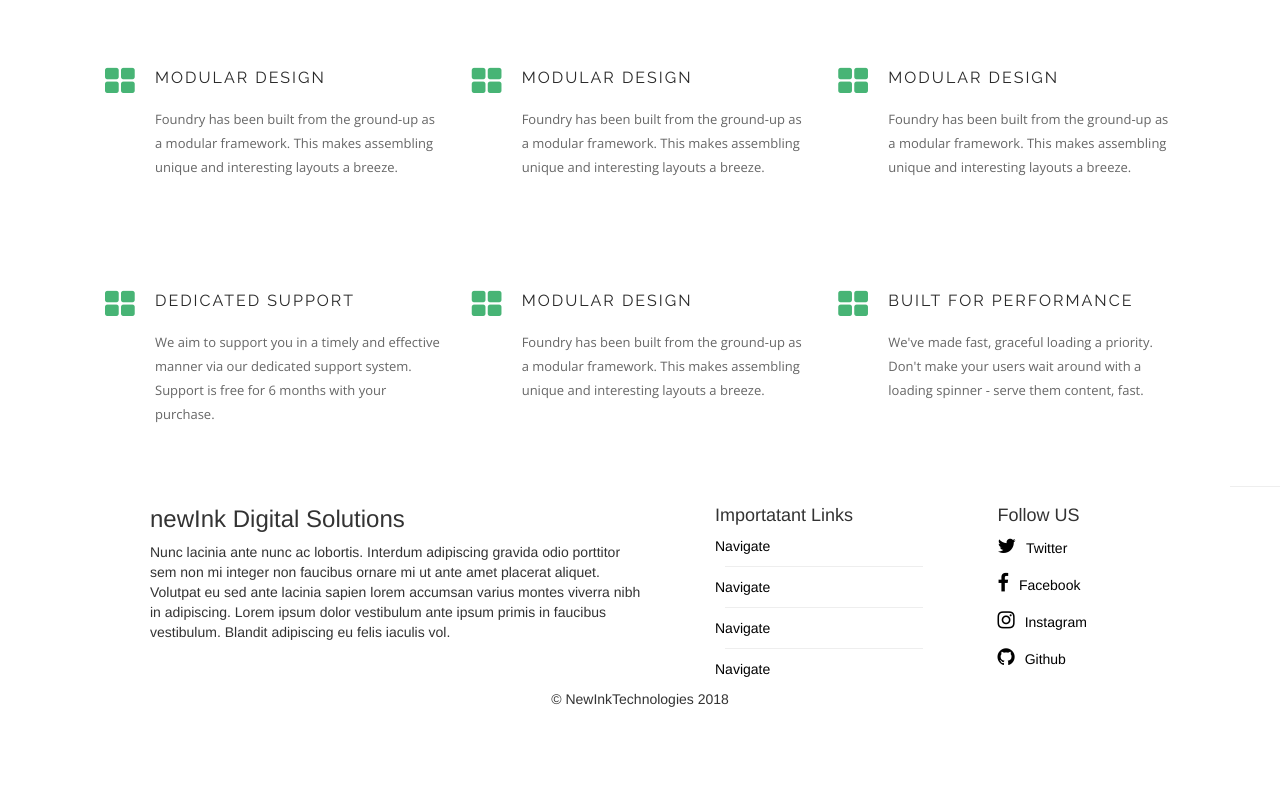
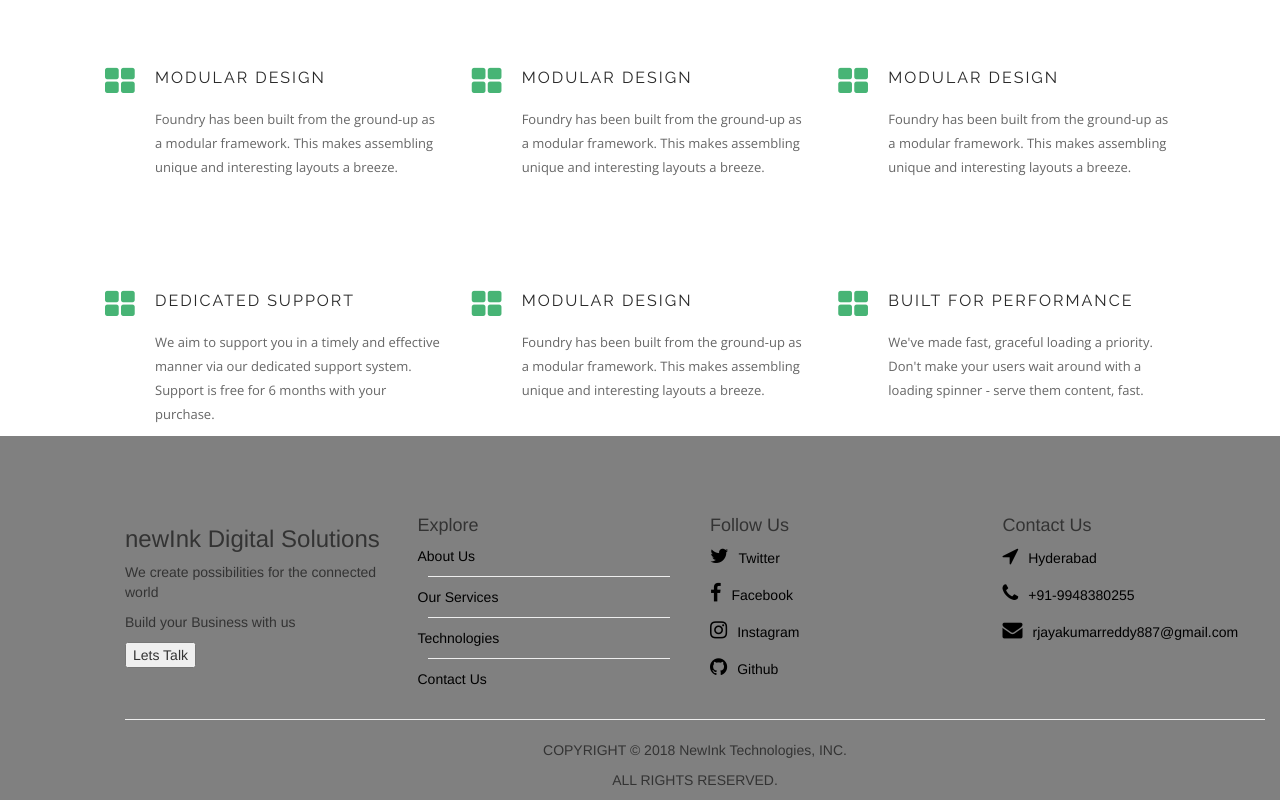
Before and after one commit to ANURAGVASI/newInk-Official-Website, a React (Create React App) app: page / in a window 1280 px wide. Shown: the part 1644-2444 px from the top of the page. Before the commit the page ends 2363 px from the top, so only its background shows below. Built offline with nearby package versions, Linux system fonts and the light colour scheme.

Commit message:
footer changes

```diff
--- a/src/App.js
+++ b/src/App.js
@@ -3,9 +3,9 @@ import React, { Component } from 'react';
 import HeaderMenu from "./components/HeaderMenu/newlinkHeaderMenu";
 import HeroImage from "./components/heroImage/index";
 import Ourservices from "./components/ourServices/index";
+import WhyChooseUs from "./components/whyChooseUs/index";
 import Footer from "./components/Footer/Footer";
 import AboutUs from "./components/Aboutus/index";
-import WhyChooseUs from  "./components/whyChooseUs/index";
 
 class App extends Component {
   render() {
--- a/src/components/Footer/Footer.js
+++ b/src/components/Footer/Footer.js
@@ -5,24 +5,26 @@ import "./footer.css";
 class Footer extends Component {
     render() {
         return (
-            <footer className="footer">
-             <div className="footer-inner">
-               <div className="footer-content">
-                 <div className="col-md-6 col-xs-12 footer-item">
+            <div className="footer">
+                <div className="footer-content container">
+                 <div className="row">
+                   <div className="col-md-3 col-xs-12 col-sm-6">
                         <h3 className="footer-item-heading">newInk Digital Solutions</h3>
-                     <p>Nunc lacinia ante nunc ac lobortis. Interdum adipiscing gravida odio porttitor sem non mi integer non faucibus ornare mi ut ante amet placerat aliquet. Volutpat eu sed ante lacinia sapien lorem accumsan varius montes viverra nibh in adipiscing. Lorem ipsum dolor vestibulum ante ipsum primis in faucibus vestibulum. Blandit adipiscing eu felis iaculis vol.</p>
+                        <p>We create possibilities for the connected world</p>
+                        <p>Build your Business with us</p>
+                        <button>Lets Talk</button>
                     </div>
-                 <div className="col-md-3 footer-item">
-                    <h4 className="footer-item-heading">Importatant Links</h4>
+                    <div className="col-md-3 col-xs-12 col-sm-6 footer-item footer-item-explore">
+                        <h4 className="footer-item-heading">Explore</h4>
                         <ul className="footer-ul">
-                       <li><a href="#">Navigate</a></li><hr/>
-                       <li><a href="#">Navigate</a></li><hr/>
-                       <li><a href="#">Navigate</a></li><hr/>
-                       <li><a href="#">Navigate</a></li>
+                          <li><a href="#">About Us</a></li><hr/>
+                          <li><a href="#">Our Services</a></li><hr/>
+                          <li><a href="#">Technologies</a></li><hr/>
+                          <li><a href="#">Contact Us</a></li>
                         </ul>
                     </div>
-                 <div className="col-md-3 footer-item footer-social">
-				    <h4 className="footer-item-heading">Follow US</h4>
+                    <div className="col-md-3 col-xs-12 col-sm-6 footer-item footer-social">
+				      <h4 className="footer-item-heading">Follow Us</h4>
 					  <ul class="footer-ul">
 						<li><a href="#"><i class="icon fa fa-twitter">&nbsp;&nbsp;</i>Twitter</a></li>
 						<li><a href="#"><i class="icon fa fa-facebook">&nbsp;&nbsp;</i>Facebook</a></li>
@@ -30,15 +32,26 @@ class Footer extends Component {
 						<li><a href="#"><i class="icon fa fa-github">&nbsp;&nbsp;</i>Github</a></li>
 					  </ul>
 			        </div>
+                    <div className="col-md-3 col-xs-12 col-sm-6 footer-item footer-social">
+				      <h4 className="footer-item-heading">Contact Us</h4>
+					  <ul class="footer-ul">
+						<li><i class="icon fa fa-location-arrow">&nbsp;&nbsp;</i>Hyderabad</li>
+						<li><i class="icon fa fa-phone">&nbsp;&nbsp;</i>+91-9948380255</li>
+						<li><i class="icon fa fa-envelope">&nbsp;&nbsp;</i>rjayakumarreddy887@gmail.com</li>
+					  </ul>
+			        </div>
                  </div>
                  <hr/>
+                 <div className="row">
                     <div className="footer-copyright">
                         <div className="col-xs-12">
-                      <p>© NewInkTechnologies 2018 </p>
+                        <p>COPYRIGHT © 2018 NewInk Technologies, INC.</p>
+                        <p>ALL RIGHTS RESERVED.</p>
                         </div>
                     </div>
                  </div>
-            </footer>
+                </div>
+            </div>
         );
     }
 }
--- a/src/components/Footer/footer.css
+++ b/src/components/Footer/footer.css
@@ -2,24 +2,23 @@
   --footer-text-color:black;
   --footer-background-color:grey;
 }
-.footer-inner{
-  margin-top:50px;
+
+.footer{
+  background-color: var(--footer-background-color);
+  padding-top: 70px;
 }
 .footer-content{
-  text-align: center;
-  margin-left: 100px;
-  margin-right: 50px;
+  margin-left: 110px;
 }
 .footer-item{
   text-align: left;
-  padding-left: 50px;
-}
-.footer-item-heading{
-margin-top: 20px;
 }
 .footer-ul{
   list-style: none;
   padding-left: 0px;
+}
+.footer-ul li{
+  color: var(--footer-text-color)
 }
 .footer-ul li a:link{
   color: var(--footer-text-color);
@@ -28,9 +27,6 @@ margin-top: 20px;
 .footer-ul li a:visited{
   color: var(--footer-text-color);
   text-decoration: none;
-}
-.footer-ul hr{
-  margin: 10px;
 }
 .footer-social li{
   margin-bottom: 15px;
@@ -50,14 +46,22 @@ margin-top: 20px;
 .footer-copyright{
   text-align: center;
 }
-
+.footer-ul hr{
+  margin: 10px;
+}
 @media screen and (max-width: 992px){
   .footer-content{
-    margin-left:0px;
+    margin-left:70px;
     margin-right: 0px;
   }
   .footer-item{
     padding-left: 20px;
+  }
+  .footer-item-heading{
+    margin-top: 25px;
+  }
+  .footer{
+    padding-top:0px;
   }
 }
 @media screen and (max-width: 600px){
@@ -68,4 +72,10 @@ margin-top: 20px;
   .footer-item{
     padding-left: 20px;
   }
+  .footer-item-heading{
+    margin-top: 25px;
+  }
+  .footer{
+    padding-top:0px;
+  }
 }
```
Lines whose indentation alone changed are shown as unchanged.
